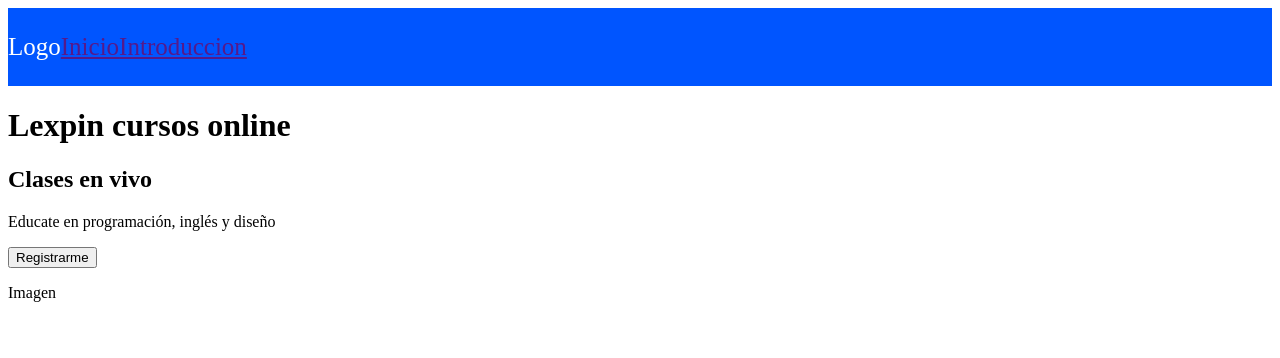
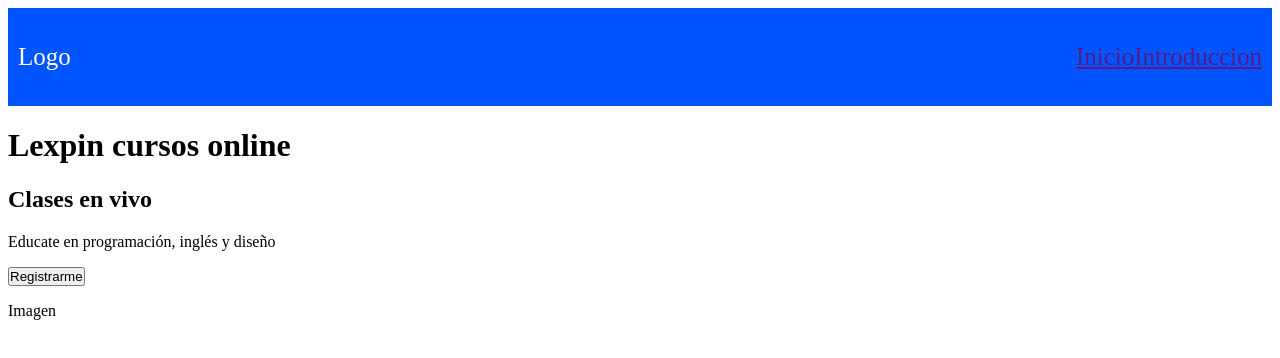
Before and after one commit to AlexSiv998/Curso-23-Alexander-Siv, a plain HTML site: page CSS/src/lexpin/index.html in a window 1280 px wide. Drawn offline with Linux system fonts and the light colour scheme.

Commit message:
css 1.1.101

```diff
--- a/CSS/src/css/lexpin.css
+++ b/CSS/src/css/lexpin.css
@@ -1,9 +1,19 @@
+*{
+  margin: 3;
+  padding: 0;
+}
 /*Barra de navegacion*/
 nav {
   background-color: #0055ff;
   color: white;
   font-size: 25px;
   display: flex;
+  /*eje principal, solo se puede usar si el elemtento es flex */
+  justify-content:space-between ;
+  height: auto;
+  /*eje secundario, solo se puede usar si el elemtento es flex */
+  align-items:center ;
+  padding: 10px;
 }
 
 /*
```
Also changed, not shown: HTML/cv.html (indentation only).
